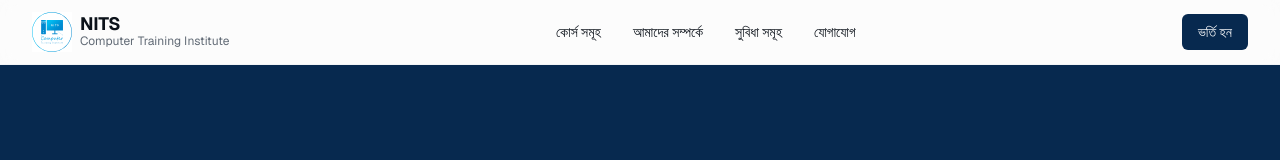
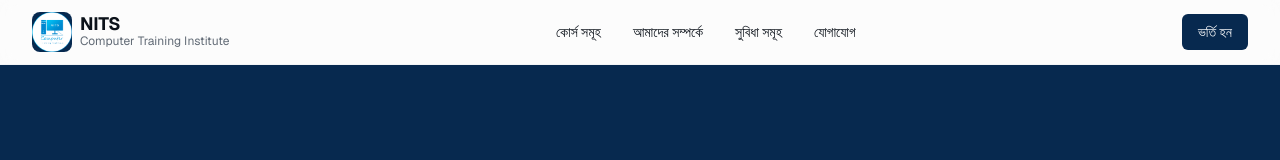
Before and after one commit to nabihossen9911/vercelwebpage, a Next.js app: page / in a window 1280 px wide. Shown: the top 160 px of the page. Built offline with nearby package versions, Linux system fonts and the light colour scheme.

Commit message:
png logo update

```diff
--- a/components/header.tsx
+++ b/components/header.tsx
@@ -9,7 +9,7 @@ export default function Header() {
           <div className="flex items-center gap-2">
             <div className="flex h-10 w-10 items-center justify-center rounded-lg bg-primary">
               <img
-                src="/nitscti_Logo.svg"
+                src="/Nitscti_Logo.png"
                 alt="Logo of NITSCTI"
                />
             </div>
```
